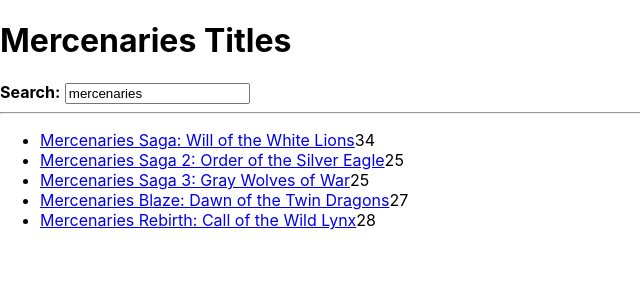
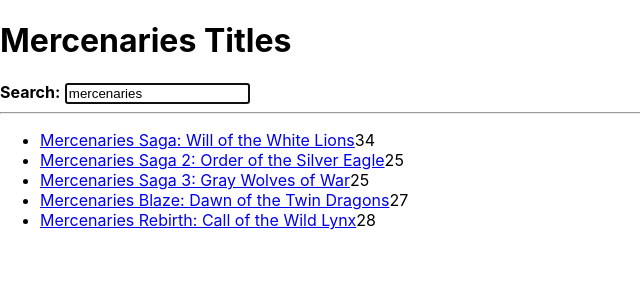
Before and after one commit to thepersonclass/roadtoreact, a React (Create React App) app in the folder mercenaries-guide/: page / in a window 1280 px wide. Shown: the top 300 px of the page, without its empty margins (0-640 px from the left). Built offline with nearby package versions, Linux system fonts and the light colour scheme.

Commit message:
Exercise: Imperative React
In this exercise we added an isFocused property to the inputwithlabel component . We use the isFocused property to imperatively set the input's focus.

```diff
--- a/mercenaries-guide/src/App.jsx
+++ b/mercenaries-guide/src/App.jsx
@@ -73,6 +73,7 @@ const App = () => {
        id="search"
        value={searchTerm}
        onInputChange={handleSearch}
+       isFocused
       >
         <strong>Search:</strong>
       </InputWithLabel>
@@ -112,21 +113,33 @@ const Item = ({ title, url, author, num_comments, points }) => {
 
 const InputWithLabel = ({
   id,
-  label,
   value,
   type = 'text',
   onInputChange,
-  children }) => (
+  isFocused,
+  children }) => {
+
+  const inputRef = React.useRef();
+
+  React.useEffect(() => {
+    if (isFocused && inputRef.current) {
+      inputRef.current.focus();
+    }
+  }, [isFocused]);
+
+  return (
     <>
       <label htmlFor={id}>{children}</label>
       &nbsp;
       <input
+        ref={inputRef}
         id={id}
         type={type}
         value={value}
         onChange={onInputChange} />
     </>
-);
+  );
+};
 
 
 export default App;
```
